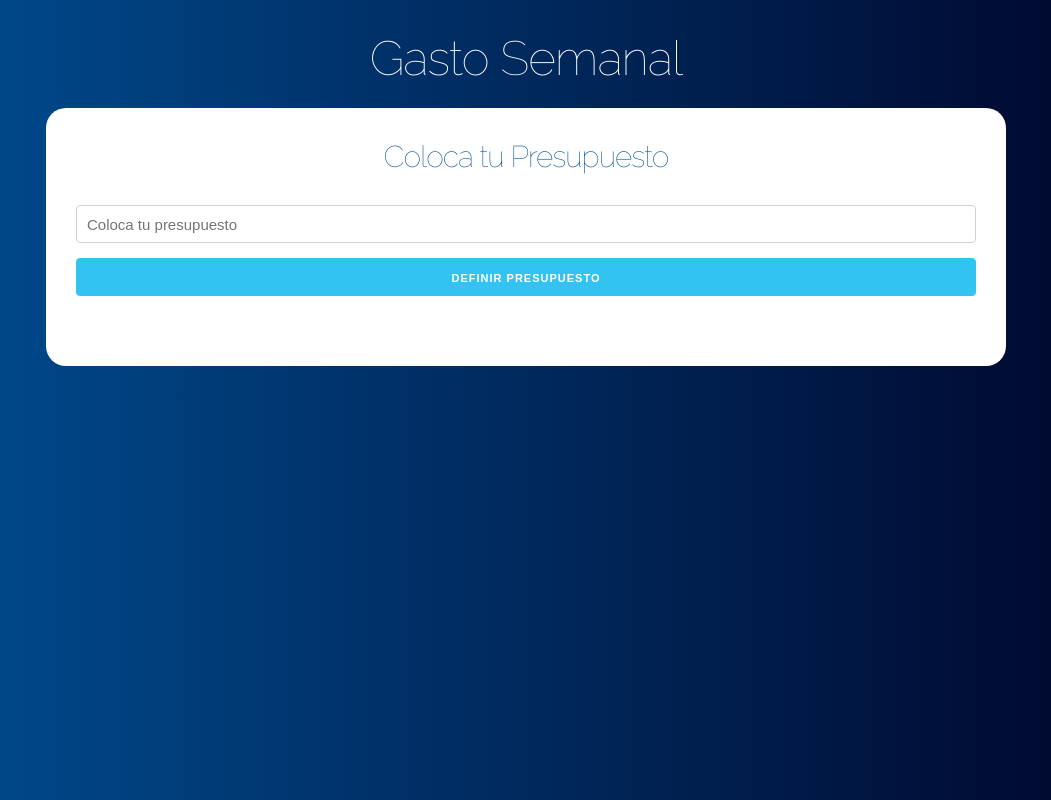
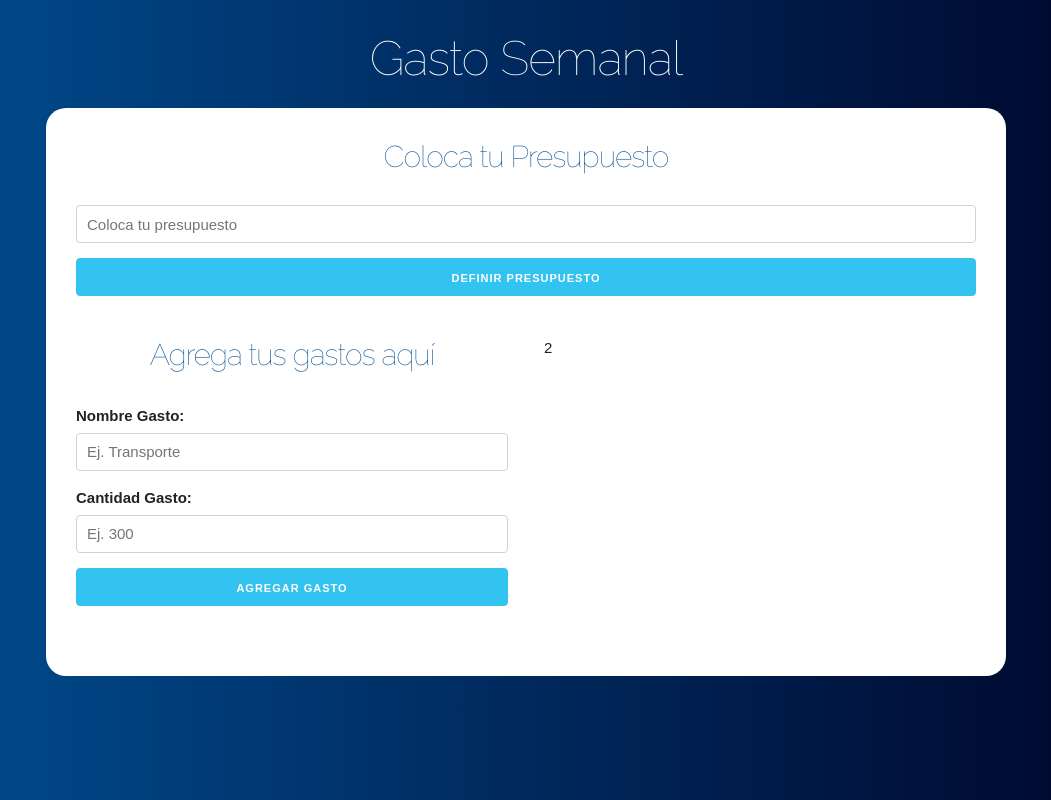
Before and after one commit to dfldiego/r-controlPresupuesto, a React (Create React App) app: page / in a window 1280 px wide. Shown: the whole page, without its empty margins (114-1165 px from the left). Built offline with nearby package versions, Linux system fonts and the light colour scheme.

Commit message:
creando componente Formulario. creando formulario de gastos.

```diff
--- a/src/App.js
+++ b/src/App.js
@@ -1,5 +1,6 @@
 import React, { Fragment, useState } from 'react';
 import Pregunta from './components/Pregunta';
+import Formulario from './components/Formulario';
 
 function App() {
 
@@ -17,6 +18,12 @@ function App() {
               setCuenta={setCuenta}
               setRestante={setRestante}
             />
+            <div class="row">
+              <div class="one-half column">
+                <Formulario />
+              </div>
+              <div class="one-half column">2</div>
+            </div>
           </div>
         </header>
       </div>
--- /dev/null
+++ b/src/components/Formulario.jsx
@@ -0,0 +1,32 @@
+import React, { Fragment, useState } from 'react'
+
+const Formulario = () => {
+    return (
+        <Fragment>
+            <h2>Agrega tus gastos aquí</h2>
+            <form>
+                <label>Nombre Gasto:</label>
+                <input
+                    type="text"
+                    name="nombreGasto"
+                    placeholder="Ej. Transporte"
+                    className="u-full-width"
+                />
+                <label>Cantidad Gasto:</label>
+                <input
+                    type="number"
+                    name="cantidadGasto"
+                    placeholder="Ej. 300"
+                    className="u-full-width"
+                />
+                <input
+                    type="submit"
+                    value="Agregar Gasto"
+                    className="button-primary u-full-width"
+                />
+            </form>
+        </Fragment>
+    );
+}
+
+export default Formulario;
```
